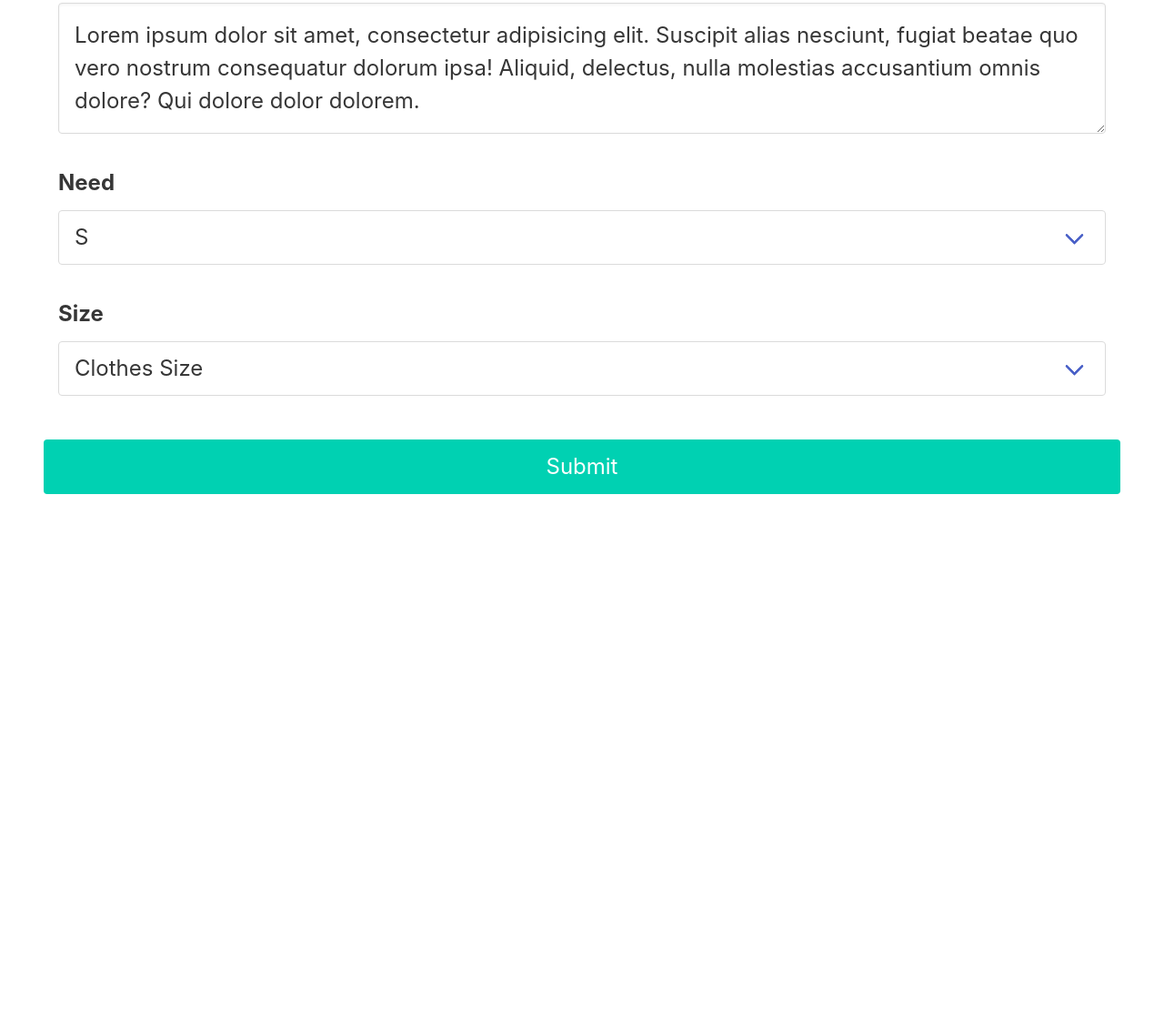
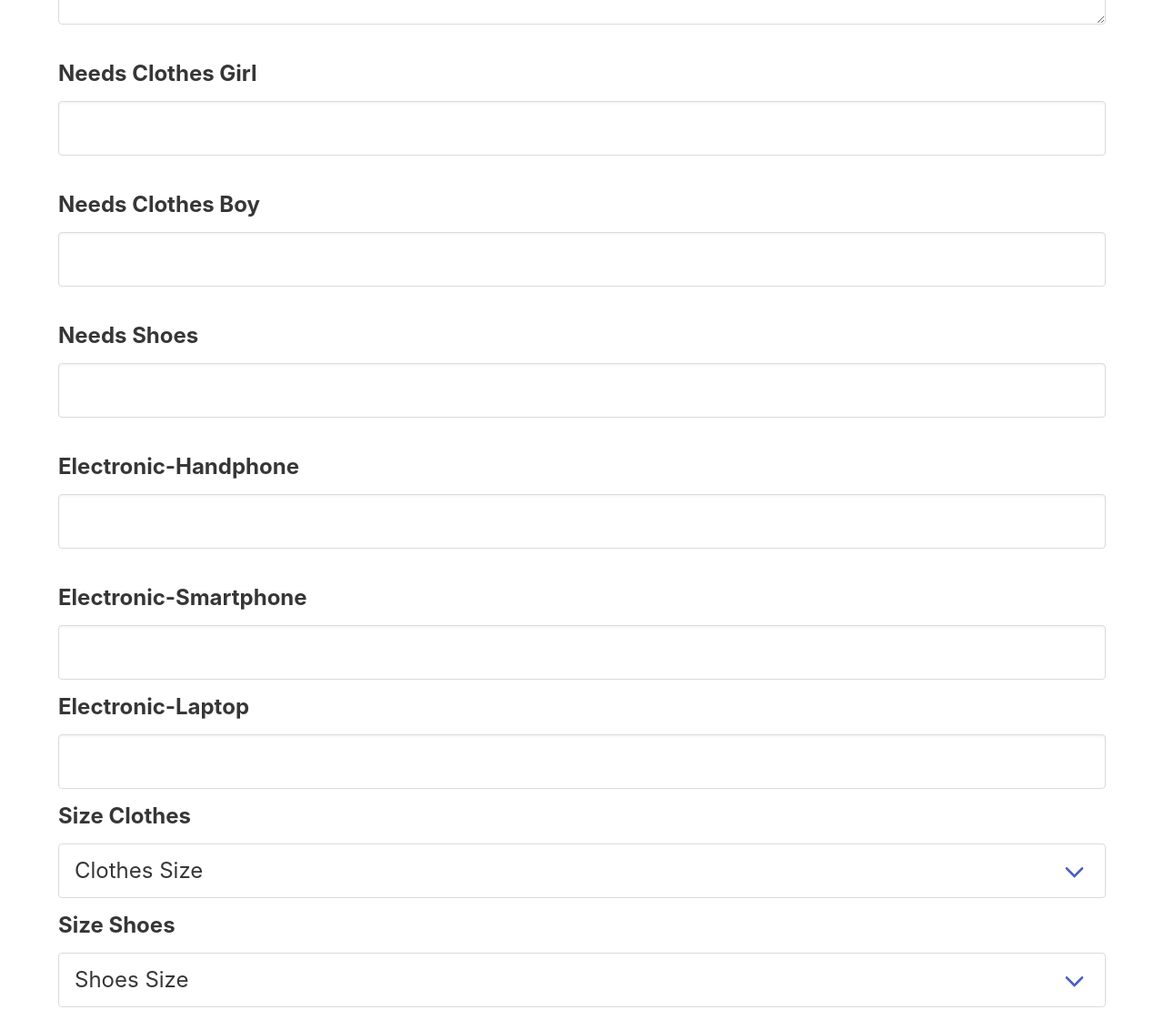
Before and after one commit to febriaroo/c4tk, a plain HTML site: page andre/admin/child.html in a window 1280 px wide. Shown: the part 611-1721 px from the top of the page at 91% size. Before the commit the page ends 1202 px from the top, so only its background shows below. Drawn offline with nearby package versions, Linux system fonts and the light colour scheme.

Commit message:
add changes

```diff
--- a/andre/admin/child.html
+++ b/andre/admin/child.html
@@ -11,7 +11,7 @@
     <section class="section">
         <div class="container">
           <h1 class="title">
-            <center>Kids Input</center>
+            <center>Yayasan Input</center>
           </h1>
           <hr>
           <div class="field">
@@ -21,12 +21,7 @@
             </div>
           </div>
           <br>
-          <div class="field">
-            <label class="label is-large">DOB</label>
-            <div class="control">
-              <input class="input is-large" type="date" id="dob">
-            </div>
-          </div>
+          <input type="file" id="imageProduct" placeholder="image" class="app-input">
           <br>
           <div class="field">
             <label class="label is-large">Status</label>
@@ -46,29 +41,58 @@
             <label class="label is-large">Story</label>
             <div class="control">
               <textarea class="textarea is-large" type="text" id="story" rows="3">
-Lorem ipsum dolor sit amet, consectetur adipisicing elit. Suscipit alias nesciunt, fugiat beatae quo vero nostrum consequatur dolorum ipsa! Aliquid, delectus, nulla molestias accusantium omnis dolore? Qui dolore dolor dolorem.
+BGBJ Bantar Gebang mengajar anak-anak pemulung di bantar gebang bahasa Inggris. Salah satu kegiatan yang dilakukan adalah ...
               </textarea>
             </div>
           </div>
           <br>
           <div class="field">
-            <label class="label is-large">Need</label>
+            <label class="label is-large">Needs Clothes Girl</label>
+            <div class="control">
+              <input class="input is-large" type="number" placeholder="" id="needsClothesGirl">
+            </div>
+          </div>
+          <br>
+          <div class="field">
+            <label class="label is-large">Needs Clothes Boy</label>
+            <div class="control">
+              <input class="input is-large" type="number" placeholder="" id="needsClothesBoy">
+            </div>
+          </div>
+          <br>
+          <div class="field">
+            <label class="label is-large">Needs Shoes</label>
+            <div class="control">
+              <input class="input is-large" type="number" placeholder="" id="needsShoes">
+            </div>
+          </div>
+          <br>
+          <div class="field">
+            <label class="label is-large">Electronic-Handphone</label>
+            <div class="control">
+              <input class="input is-large" type="number" placeholder="" id="needsHandphone">
+            </div>
+          </div>
+          <br>
+          <div class="field">
+            <label class="label is-large">Electronic-Smartphone</label>
+            <div class="control">
+              <input class="input is-large" type="number" placeholder="" id="needssmartPhone">
+            </div>
+          </div>
+
+          <div class="field">
+            <label class="label is-large">Electronic-Laptop</label>
+            <div class="control">
+              <input class="input is-large" type="number" placeholder="" id="needsLaptop">
+            </div>
+          </div>
+          <div class="field">
+            <label class="label is-large">Size Clothes</label>
             <div class="control">
               <div class="select is-large is-fullwidth">
-                <select id="needs" class="is-fullwidth">
-                  <optgroup label="Water">
-                  <option value="s">S</option>
-                  <option value="m">M</option>
-                  <option value="l">L</option>
-                  <option value="xl">XL</option>
-                  <option value="xxl">XXL</option>
-                  <optgroup label="Clothes">
-                  <option value="s">S</option>
-                  <option value="m">M</option>
-                  <option value="l">L</option>
-                  <option value="xl">XL</option>
-                  <option value="xxl">XXL</option>
-                  <optgroup label="Other Shit">
+                <select id="sizeClothes" class="is-fullwidth">
+                  <option selected disabled>Clothes Size</option>
                   <option value="s">S</option>
                   <option value="m">M</option>
                   <option value="l">L</option>
@@ -78,18 +102,18 @@ Lorem ipsum dolor sit amet, consectetur adipisicing elit. Suscipit alias nesciun
               </div>
             </div>
           </div>
-          <br>
+
           <div class="field">
-            <label class="label is-large">Size</label>
+            <label class="label is-large">Size Shoes</label>
             <div class="control">
               <div class="select is-large is-fullwidth">
-                <select id="size" class="is-fullwidth">
-                  <option selected disabled>Clothes Size</option>
-                  <option value="s">S</option>
-                  <option value="m">M</option>
-                  <option value="l">L</option>
-                  <option value="xl">XL</option>
-                  <option value="xxl">XXL</option>
+                <select id="sizeShoes" class="is-fullwidth">
+                  <option selected disabled>Shoes Size</option>
+                  <option value="36">36</option>
+                  <option value="37">37</option>
+                  <option value="38">38</option>
+                  <option value="39">39</option>
+                  <option value="40">40</option>
                 </select>
               </div>
             </div>
--- a/andre/admin/files/main.js
+++ b/andre/admin/files/main.js
@@ -1,5 +1,4 @@
 initFirebase();
-
 function initFirebase() {
   var config = {
     apiKey: "AIzaSyBprCTN37vforliHYlbS4QZPdZp3xX-PO0",
@@ -12,28 +11,40 @@ function initFirebase() {
   firebase.initializeApp(config);
 }
 
-var rootRef = firebase.database().ref('products');
+var rootRef = firebase.database().ref();
 
 function submitChild() {
-	var ref = rootRef.child('kids').push(),
+	var ref = rootRef.child('yayasan').push(),
 		unique = ref.key;
+	var storageRef = firebase.storage().ref(unique);
 	// Inputs
 	var name = $('#nama').val(),
-		dob = $('#dob').val(),
 		status = $('#status').val(),
 		story = $('#story').val(),
 		size = $('#size').val(),
+		sizeClothes = $('#sizeClothes').val(),
+		sizeShoes = $('#sizeShoes').val(),
+		needClothesGirl = $('#needsClothesGirl').val(),
+		needClothesBoy = $('#needsClothesBoy').val(),
+		needShoes = $('#needsShoes').val(),
+		needsHandphone = $('#needsHandphone').val(),
+		needssmartPhone = $('#needssmartPhone').val(),
+		needsLaptop = $('#needsLaptop').val(),
 		needs = $('#needs').val();
-		console.log(name,dob,status,story,size,needs);
+	var file_data = $('#imageProduct').prop('files')[0];
 	var datas = {
 		name: name,
-		dob: dob,
 		status: status,
 		story: story,
-		size: size,
+		clothesGirl: needClothesGirl,
+		clothesBoy: needClothesBoy,
+		shoes: needShoes,
+		handphone: needsHandphone,
+		smartphone: needssmartPhone,
+		laptop: needsLaptop,
 		key: unique,
-		needs: needs
+		image: unique
 	}
-
+	storageRef.put(file_data);
 	ref.set(datas);
 }
```
